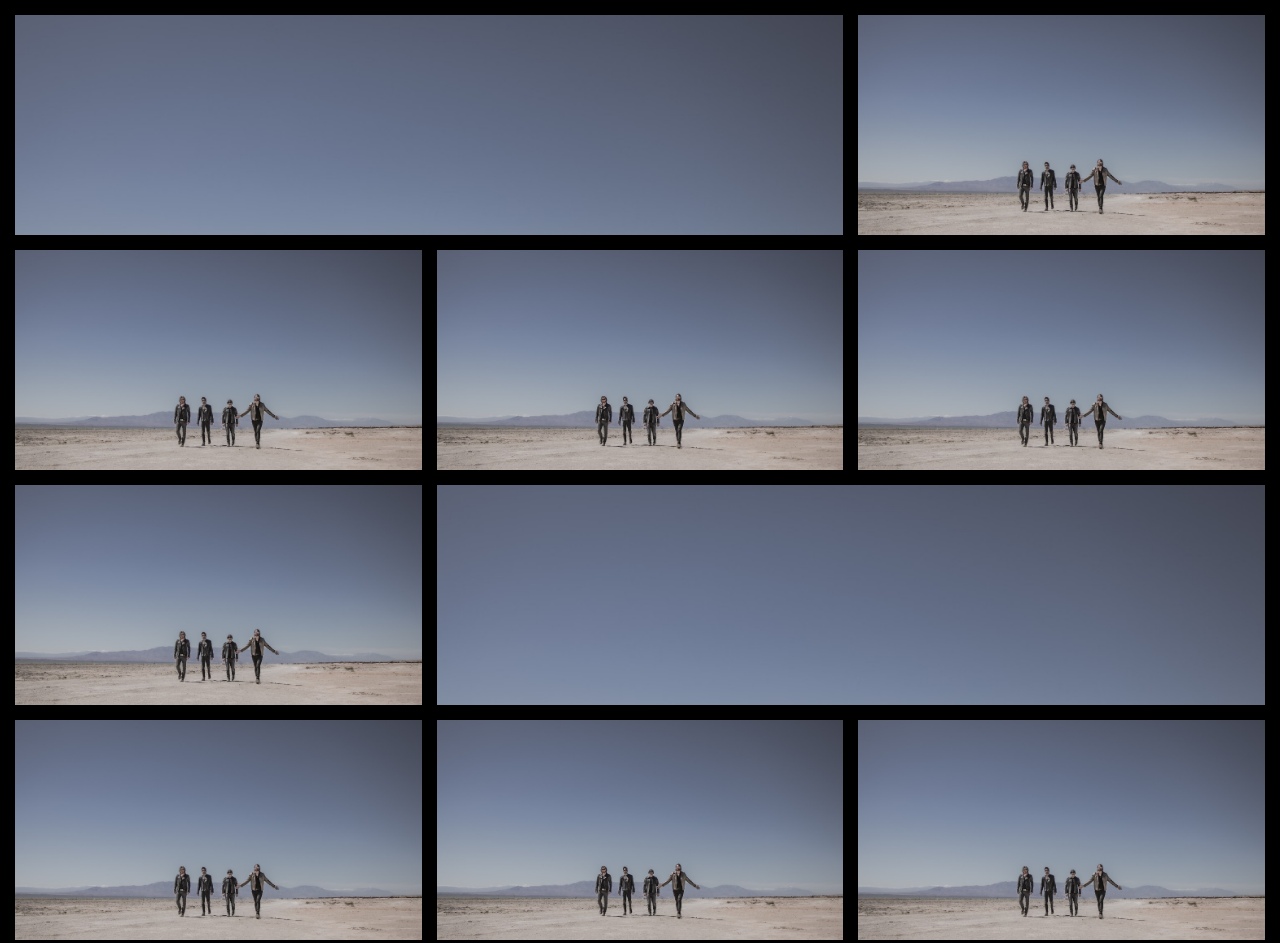
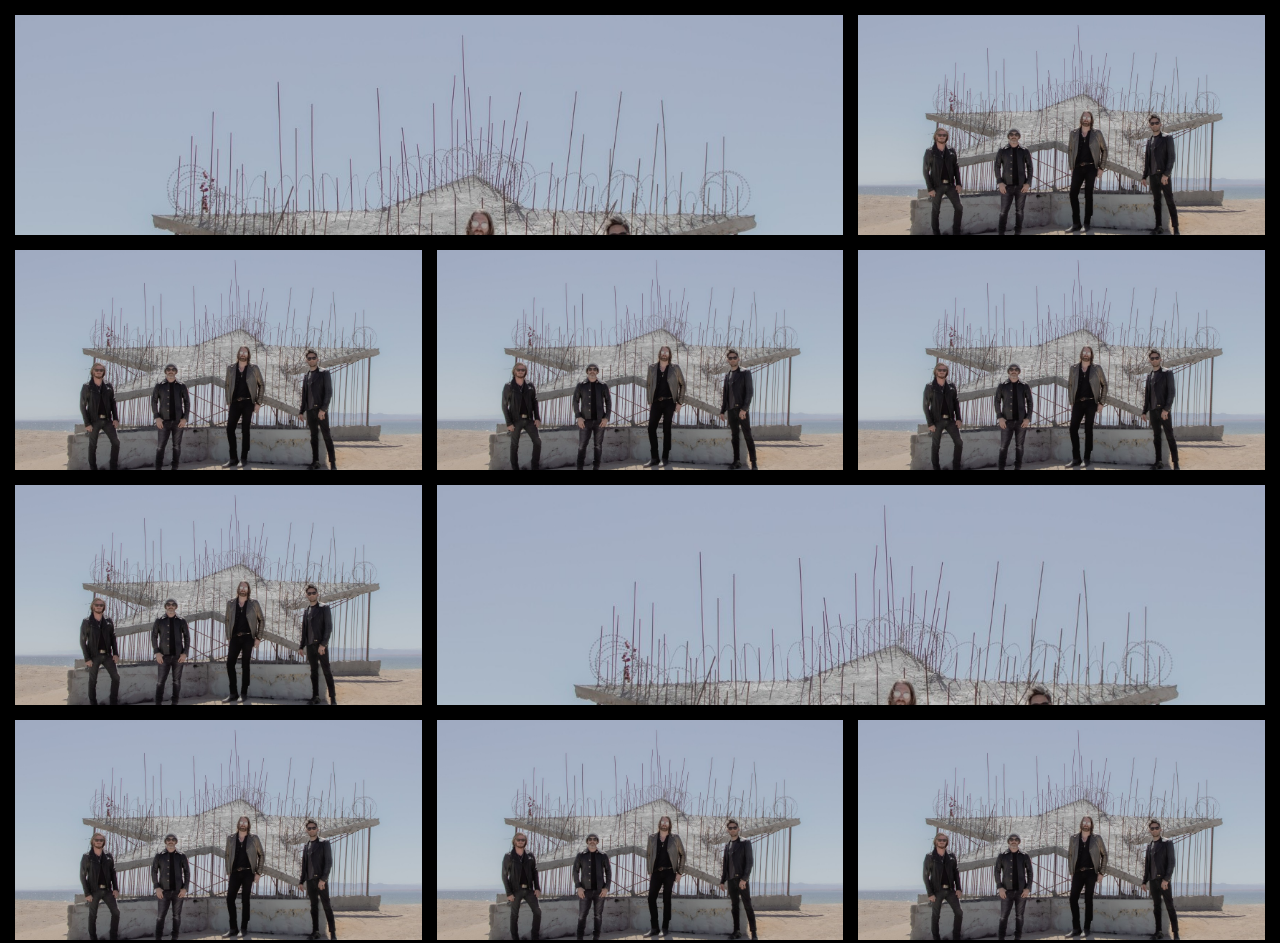
Before and after one commit to chrisbrooksla/CSS_Grid_With_Background_Image, a plain HTML site: page index.html in a window 1280 px wide. Drawn offline with Linux system fonts and the light colour scheme.

Commit message:
Css_Grid_With_Background_Image

```diff
--- a/style.css
+++ b/style.css
@@ -5,7 +5,7 @@ body{
 }
 
 .bg{
-      background: url("images/band-salton-walk.jpg");
+      background: url("images/band-with-star.jpg");
 }
 
 .container{
```
Also changed, not shown: images/band-with-star.jpg (added).
